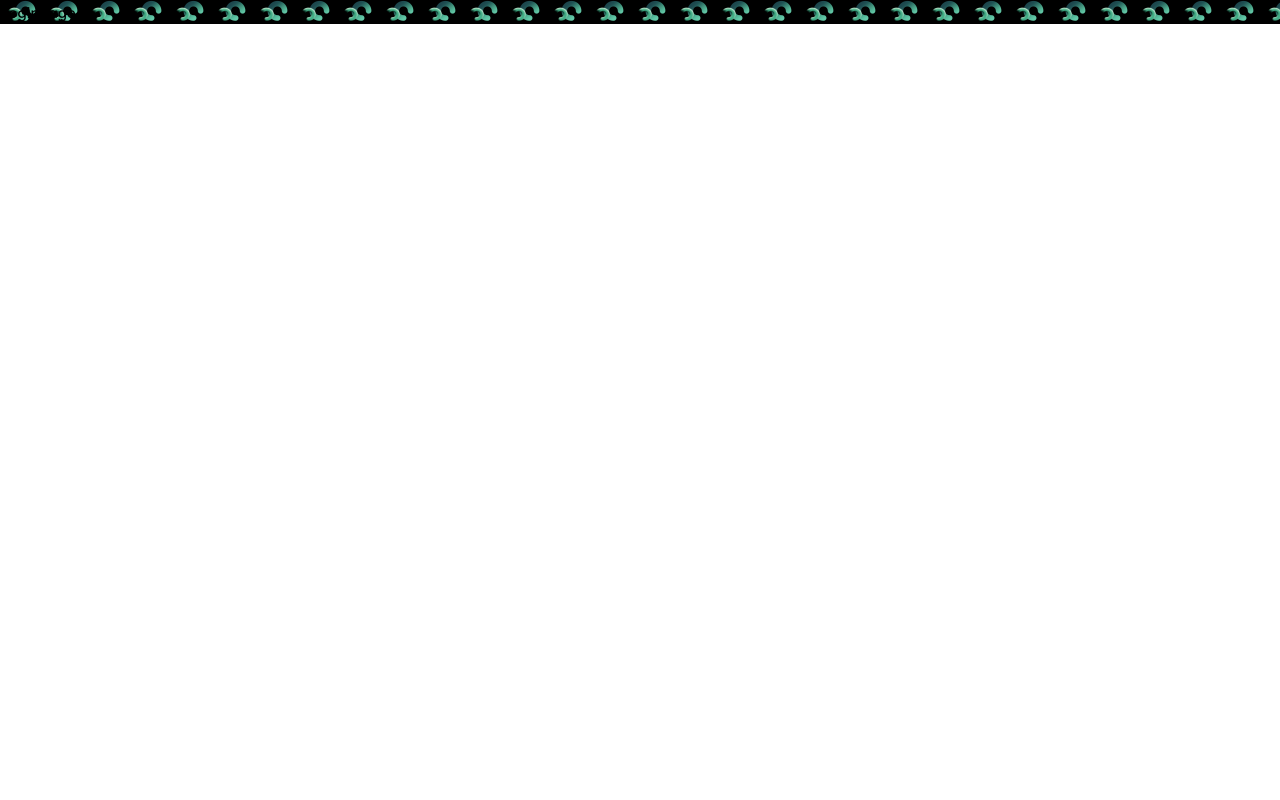
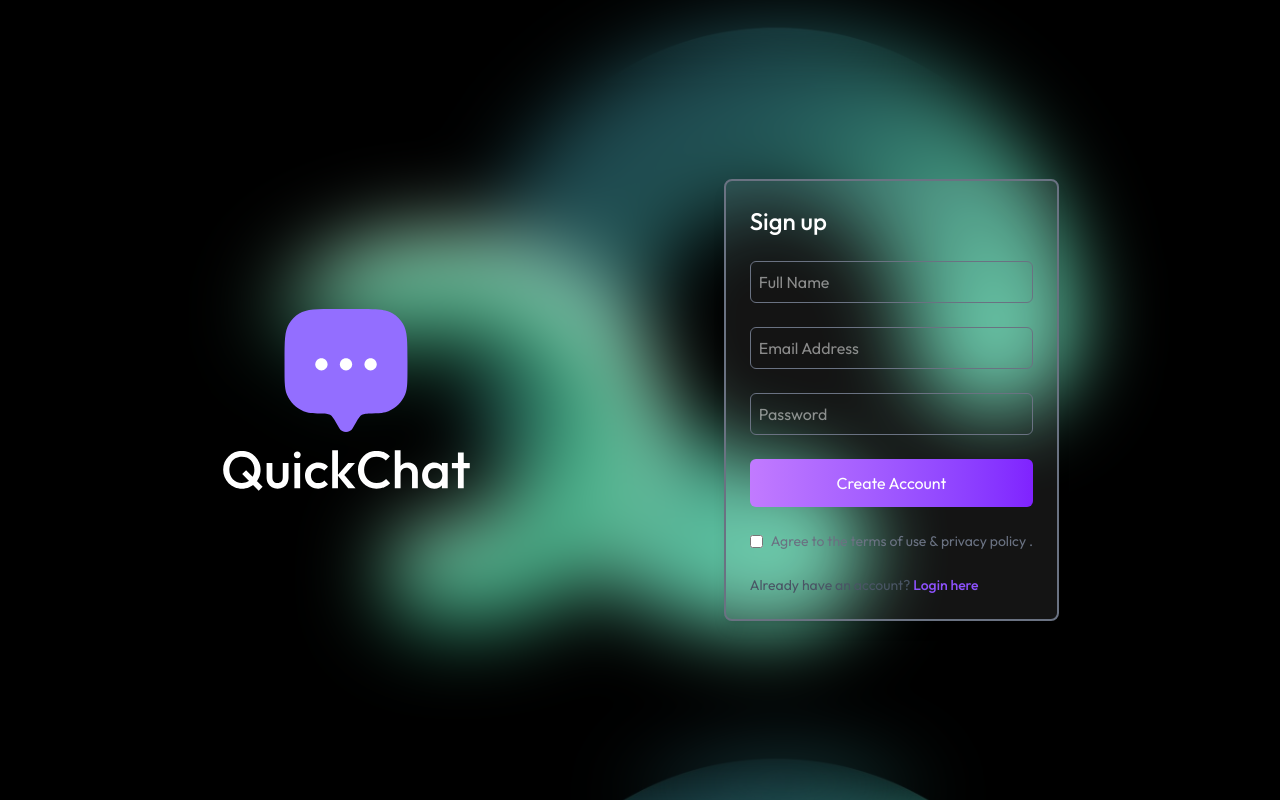
Before and after one commit to BhashithaSamarasinghe/LinkUp, a React (Vite) app in the folder client/: page /login in a window 1280 px wide. Built offline with nearby package versions, Linux system fonts and the light colour scheme.

Commit message:
feat: add login page UI

```diff
--- a/client/src/components/RightSideBar.jsx
+++ b/client/src/components/RightSideBar.jsx
@@ -22,9 +22,10 @@
               <img src={url} alt='' className='h-full rounded-md'/>
             </div>
           ))}
-
         </div>
       </div>
+
+      <button className='absolute bottom-5 left-1/2 -translate-x-1/2 bg-gradient-to-r from-purple-400 to-violet-600 text-white border-none text-sm py-2 px-20 rounded-full cursor-pointer'>Logout</button>
     </div>
   )
 }
--- a/client/src/pages/LoginPage.jsx
+++ b/client/src/pages/LoginPage.jsx
@@ -1,8 +1,77 @@
-import React from 'react'
+import React,{useState} from 'react'
+import assets from '../assets/assets'
 
 const LoginPage = () => {
+
+  const [currState, setCurrState] = useState("Sign up")
+  const [fullName, setFullName] = useState("")
+  const [email, setEmail] = useState("")
+  const [password, setPassword] = useState("")
+  const [bio, setBio] = useState("")
+  const [isDataSubmitted, setIsDataSubmitted] = useState(false);
+
+  const onSubmitHandler = (event)=>{
+    event.preventDefault();
+    if(currState === 'Sign up' && !isDataSubmitted){
+      setIsDataSubmitted(true)
+      return;
+    }
+  }
+
   return (
-    <div>LoginPage</div>
+    <div className='min-h-screen bg-cover bg-center flex items-center gap-8 sm:justify-evenly max-sm:flex-col backdrop-blur-2xl'>
+      {/* Left */}
+      <img src={assets.logo_big} alt='' className='w-[min(30vw,250px)]' />
+
+      {/* Right */}
+      <form onSubmit={onSubmitHandler} className='border-2 bg-white/8 text-white border-gray-500 p-6 flex flex-col gap-6 rounded-lg shadow-lg'>
+      <h2 className='font-medium text-2xl flex justify-between items-center'>{currState}
+        {isDataSubmitted && <img onClick={()=> setIsDataSubmitted(false)} src={assets.arrow_icon} alt='' className='w-5 cursor-pointer' />}
+      </h2>
+
+      {currState === "Sign up" && !isDataSubmitted && (
+        <input onChange={(e)=>setFullName(e.target.value)} value={fullName}
+        type='text' className='p-2 border border-gray-500 rounded-md focus:outline-none' placeholder='Full Name' required/>
+      )}
+
+      {!isDataSubmitted && (
+        <>
+          <input onChange={(e)=>setEmail(e.target.value)} value={email}
+          type="email" placeholder='Email Address' required className='p-2 border
+          border-gray-500 rounded-md focus:outline-none focus:ring-2 focus:ring-indigo-500'/>
+          <input onChange={(e)=>setPassword(e.target.value)} value={password}
+          type="password" placeholder='Password' required className='p-2 border
+          border-gray-500 rounded-md focus:outline-none focus:ring-2 focus:ring-indigo-500'/>
+        </>
+      )}
+
+      {currState === "Sign up" && isDataSubmitted && (
+        <textarea onChange={(e)=>setBio(e.target.value)} value={bio}
+        rows={4} className='p-2 border border-gray-500 rounded-md focus:outline-none focus:ring-2 focus:ring-indigo-500'
+        placeholder='provide a short bio ... ' required></textarea>
+        )}
+        <button type='submit' className='py-3 bg-gradient-to-r from-purple-400 to-violet-600 text-white rounded-md cursor-pointer'>
+          {currState === "Sign up" ? "Create Account" : "Login Now"}
+        </button>
+
+        <div className='flex items-center gap-2 text-sm text-gray-500'>
+          <input type="checkbox" />
+          <p>Agree to the terms of use & privacy policy .</p>
+        </div>
+
+        <div className='flex flex-col gap-2'>
+          {currState === "Sign up" ? (
+            <p className='text-sm text-gray-600'>Already have an account? <span
+            onClick={()=>{setCurrState("Login"); setIsDataSubmitted(false)}}
+            className='font-medium text-violet-500 cursor-pointer'>Login here</span></p>
+          ) : (
+            <p className='text-sm text-gray-600'>Create an account <span onClick={() =>
+              setCurrState("Sign up")} className='font-medium text-violet-500 cursor-pointer'>Click here</span></p>
+          )}
+        </div>
+
+      </form>
+    </div>
   )
 }
 
```
